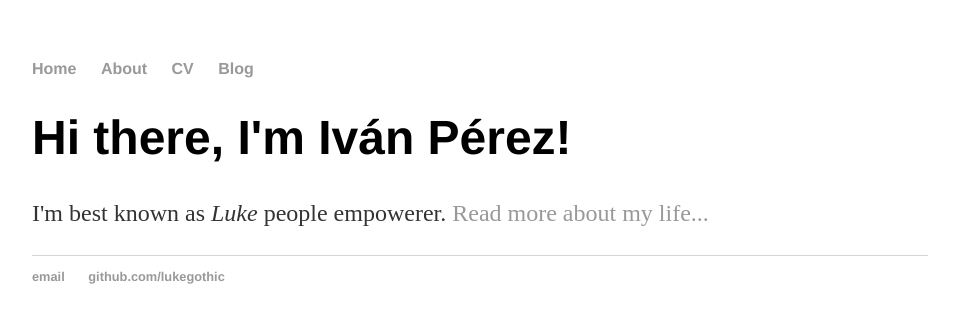
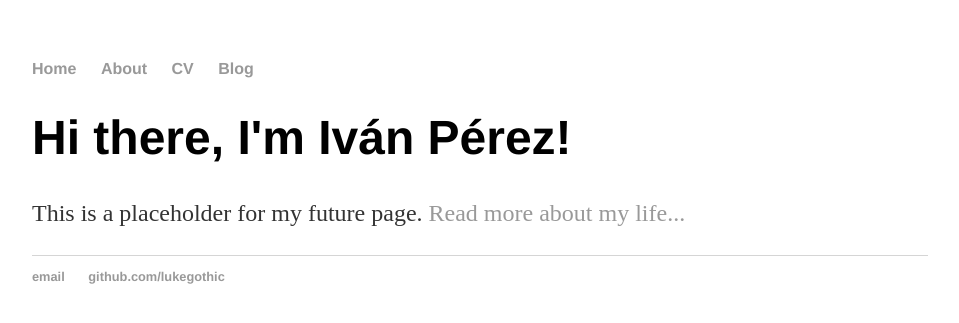
Before and after one commit to lukegothic/lukegothic.github.io, a Jekyll site: the page built from index.html, in a window 1280 px wide. Shown: the top 323 px of the page, without its empty margins (160-1119 px from the left). Built offline with Jekyll 4.4.1, drawn with Linux system fonts in a browser that asks for light colours.

Commit message:
Update index.html

```diff
--- a/index.html
+++ b/index.html
@@ -4,5 +4,5 @@ title: Ivan Perez, Master Chief
 ---
 <div class="blurb">
 	<h1>Hi there, I'm Iv&aacute;n P&eacute;rez!</h1>
-	<p>I'm best known as <em>Luke</em> people empowerer. <a href="/about">Read more about my life...</a></p>
+	<p>This is a placeholder for my future page. <a href="/about">Read more about my life...</a></p>
 </div><!-- /.blurb -->
```
